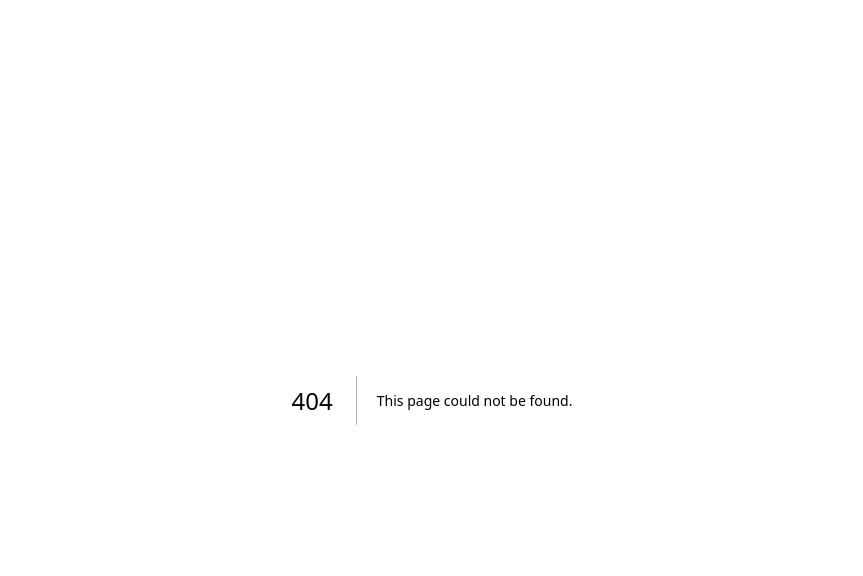
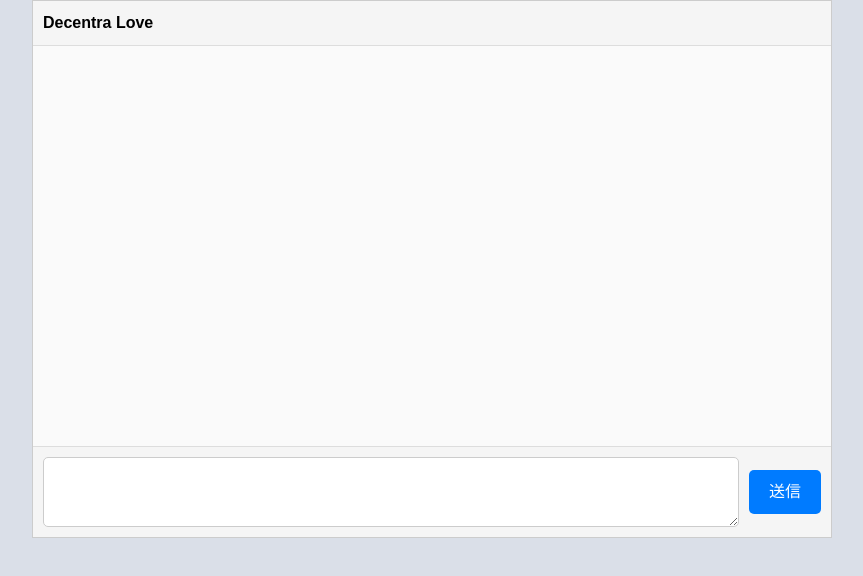
Before and after one commit to trmti/Web3_front, a Next.js app: page /chatpage in a window 1280 px wide. Before the commit this address had no page. Shown: the top 576 px of the page, without its empty margins (208-1071 px from the left). Built offline with nearby package versions, Linux system fonts and the light colour scheme.

Commit message:
add: チャットページ（js形式）

```diff
--- /dev/null
+++ b/app/chatpage/chatpage.css
@@ -0,0 +1,85 @@
+.container {
+  font-family: Arial, sans-serif;
+  width: 100%;
+  max-width: 800px;
+  margin: auto;
+  border: 1px solid #ccc;
+}
+
+#bms_chat_header {
+  padding: 10px;
+  background-color: #f5f5f5;
+  border-bottom: 1px solid #ddd;
+}
+
+#bms_chat_user_status {
+  display: flex;
+  align-items: center;
+  justify-content: space-between;
+}
+
+#bms_chat_user_name {
+  font-weight: bold;
+}
+
+#bms_messages {
+  padding: 10px;
+  height: 400px;
+  overflow-y: auto;
+  background-color: #fafafa;
+}
+
+.bms_message {
+  display: flex;
+  margin: 10px 0;
+}
+
+.bms_left {
+  justify-content: flex-start;
+}
+
+.bms_right {
+  justify-content: flex-end;
+}
+
+.bms_message_box {
+  max-width: 70%;
+}
+
+.bms_message_content {
+  padding: 10px;
+  background-color: #eaeaea;
+  border-radius: 5px;
+}
+
+.bms_right .bms_message_content {
+  background-color: #d1ecf1;
+}
+
+#bms_send {
+  display: flex;
+  align-items: center;
+  padding: 10px;
+  background-color: #f5f5f5;
+  border-top: 1px solid #ddd;
+}
+
+#bms_send_message {
+  flex-grow: 1;
+  padding: 10px;
+  border: 1px solid #ccc;
+  border-radius: 5px;
+}
+
+#bms_send_btn {
+  margin-left: 10px;
+  padding: 10px 20px;
+  background-color: #007bff;
+  color: white;
+  cursor: pointer;
+  border-radius: 5px;
+}
+
+#bms_send_btn:hover {
+  background-color: #0056b3;
+}
--- /dev/null
+++ b/app/chatpage/page.tsx
@@ -0,0 +1,90 @@
+'use client'
+
+import React, { useState } from 'react';
+import './chatpage.css';
+
+type Message = {
+  type: 'user' | 'bot';
+  content: string;
+};
+
+const ChatPage = () => {
+  const [messages, setMessages] = useState<Message[]>([]);
+  const [inputMessage, setInputMessage] = useState('');
+
+  const handleSendMessage = () => {
+    if (inputMessage.trim() === '') {
+      alert('メッセージを入力してください。');
+      return;
+    }
+
+    const url = 'http://192.168.11.10:8000/create_task';
+    const params = new URLSearchParams(window.location.search);
+    const select1Value = params.get('select1');
+    const select2Value = params.get('select2');
+    const select3Value = params.get('select3');
+
+    const newUserMessage: Message = { type: 'user', content: inputMessage };
+    setMessages((prevMessages) => [...prevMessages, newUserMessage]);
+
+    fetch(url, {
+      method: 'POST',
+      headers: {
+        'Content-Type': 'application/json',
+      },
+      body: JSON.stringify({
+        Question: inputMessage,
+        Model_Names: [select1Value, select2Value, select3Value],
+        Aggregator_Name: 'Llama-2-7b-Japanese',
+        Wait_Task_Num: 1,
+      }),
+    })
+      .then((response) => response.json())
+      .then((data) => {
+        const newBotMessage: Message = { type: 'bot', content: data.answer };
+        setMessages((prevMessages) => [...prevMessages, newBotMessage]);
+      })
+      .catch((error) => {
+        console.error('Error:', error);
+        alert('エラーが発生しました。');
+      });
+
+    setInputMessage('');
+  };
+
+  return (
+    <div className="container">
+      <div id="bms_chat_header">
+        <div id="bms_chat_user_status">
+          <div id="bms_chat_user_name">Decentra Love</div>
+        </div>
+      </div>
+      <div id="bms_messages">
+        {messages.map((msg, index) => (
+          <div
+            key={index}
+            className={`bms_message ${msg.type === 'user' ? 'bms_right' : 'bms_left'}`}
+          >
+            <div className="bms_message_box">
+              <div className="bms_message_content">
+                <div className="bms_message_text">{msg.content}</div>
+              </div>
+            </div>
+          </div>
+        ))}
+      </div>
+      <div id="bms_send">
+        <textarea
+          id="bms_send_message"
+          value={inputMessage}
+          onChange={(e) => setInputMessage(e.target.value)}
+        ></textarea>
+        <div id="bms_send_btn" onClick={handleSendMessage}>
+          送信
+        </div>
+      </div>
+    </div>
+  );
+};
+
+export default ChatPage;
```
